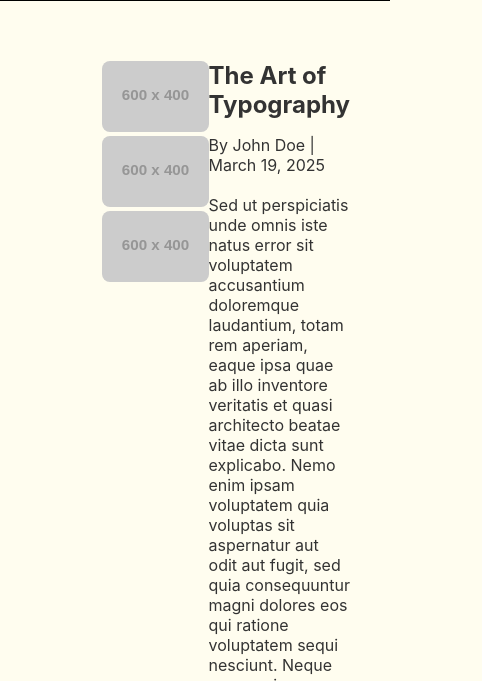
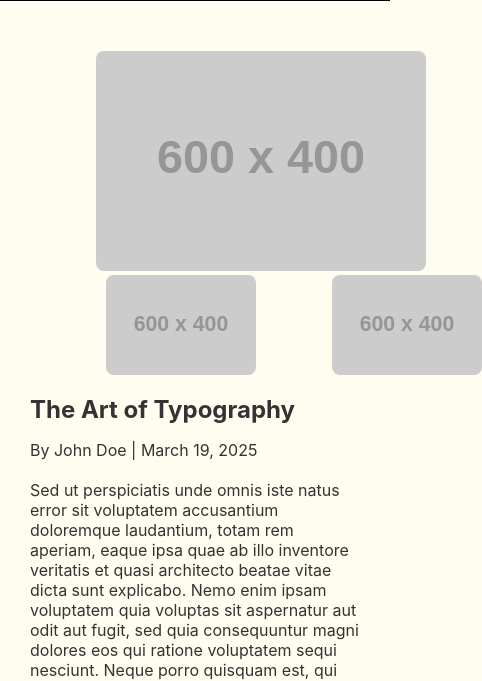
Before and after one commit to Dvles/Minimal_blog, a plain HTML site: page article.html in a window 390 px wide. Shown: the part 91-772 px from the top of the page, 482 px wide, since content can reach past the window. Drawn offline with Linux system fonts and the light colour scheme; placeholder pictures from the web are drawn by us.

Commit message:
Responsive adjustements for article page

```diff
--- a/article.html
+++ b/article.html
@@ -29,7 +29,7 @@
         <article class="article">
             <section class="article-image">
                 <img src="https://placehold.co/600x400" alt="Blog Image" class="article-image-img lightbox-trigger">
-                <section class="article-gallery">
+                <section class="article-gallery hidden">
                     <img src="https://placehold.co/600x400" alt="Blog Image" class="article-image-img lightbox-trigger">
                     <img src="https://placehold.co/600x400" alt="Blog Image" class="article-image-img lightbox-trigger">
                 </section>
--- a/css/portfolio_article.css
+++ b/css/portfolio_article.css
@@ -12,7 +12,7 @@
     margin-left: 20% !important;
 }
 
-.article-image .article-galler img {
+.article-image .article-gallery img {
     width: 30%;
     margin-left: 20% !important;
 }
@@ -71,10 +71,12 @@
     justify-content: center;
     align-items: center;
 }
+
 .lightbox-content {
     max-width: 90%;
     max-height: 90%;
 }
+
 .close {
     position: absolute;
     top: 20px;
@@ -84,8 +86,6 @@
     font-weight: bold;
 }
 
-
-
 /* Responsive Design: Stack image and text on smaller screens */
 @media (max-width: 768px) {
     .main-content {
@@ -93,10 +93,21 @@
         align-items: center;
     }
 
+    .article {
+        flex-direction: column;
+        padding: 10px;
+    }
+
     .article-image, .article-content {
         width: 100%;
+        margin-left: 0;
         padding-left: 0;
         margin-top: 20px;
+    }
+
+    .article-image-img {
+        width: 100%;
+        height: auto;
     }
 
     .article-content h1 {
@@ -106,4 +117,16 @@
     .article-content p {
         font-size: 1rem;
     }
+
+    /* Gallery images in one row on smaller screens */
+    .article-image .article-gallery {
+        display: flex;
+        gap: 10px;
+        justify-content: center;
+    }
+
+    .article-image .article-gallery img {
+        width: 100%;
+        max-width: 150px;
+    }
 }
```
Also changed, not shown: 1 other file.
